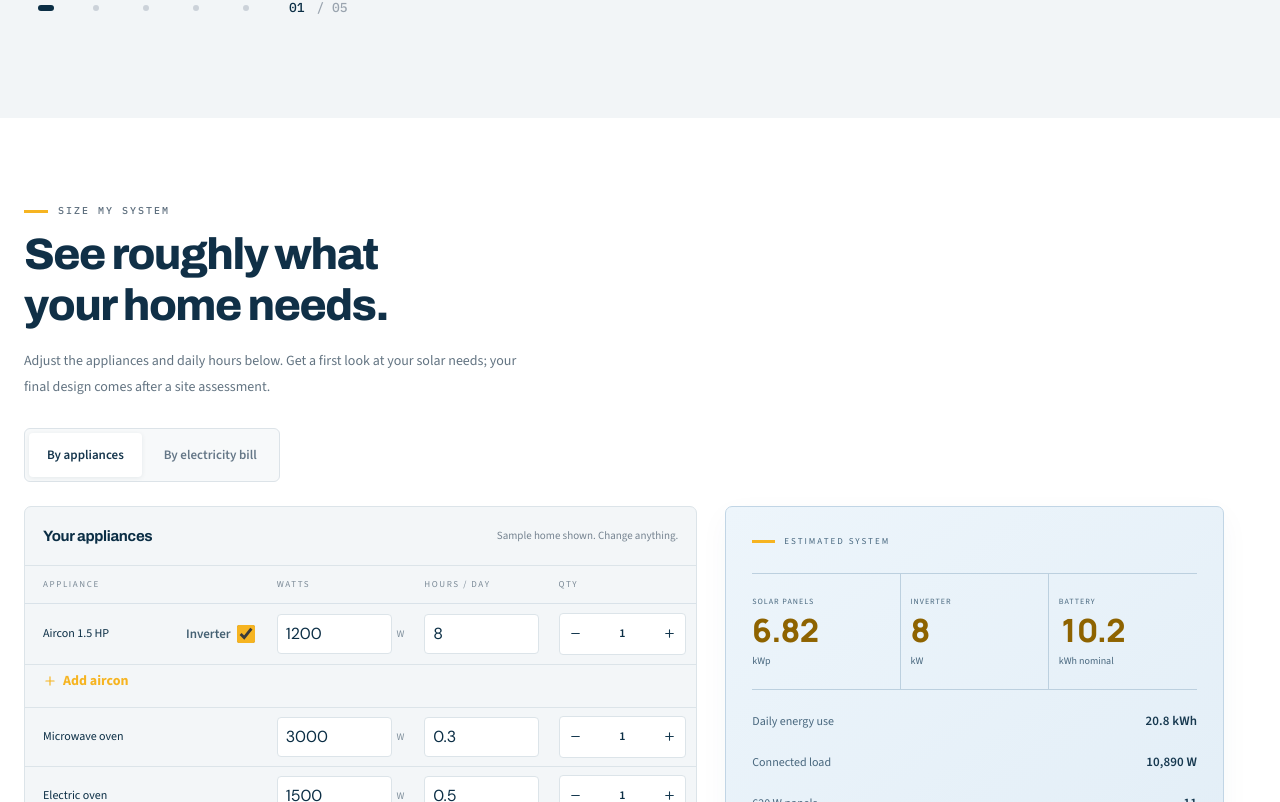
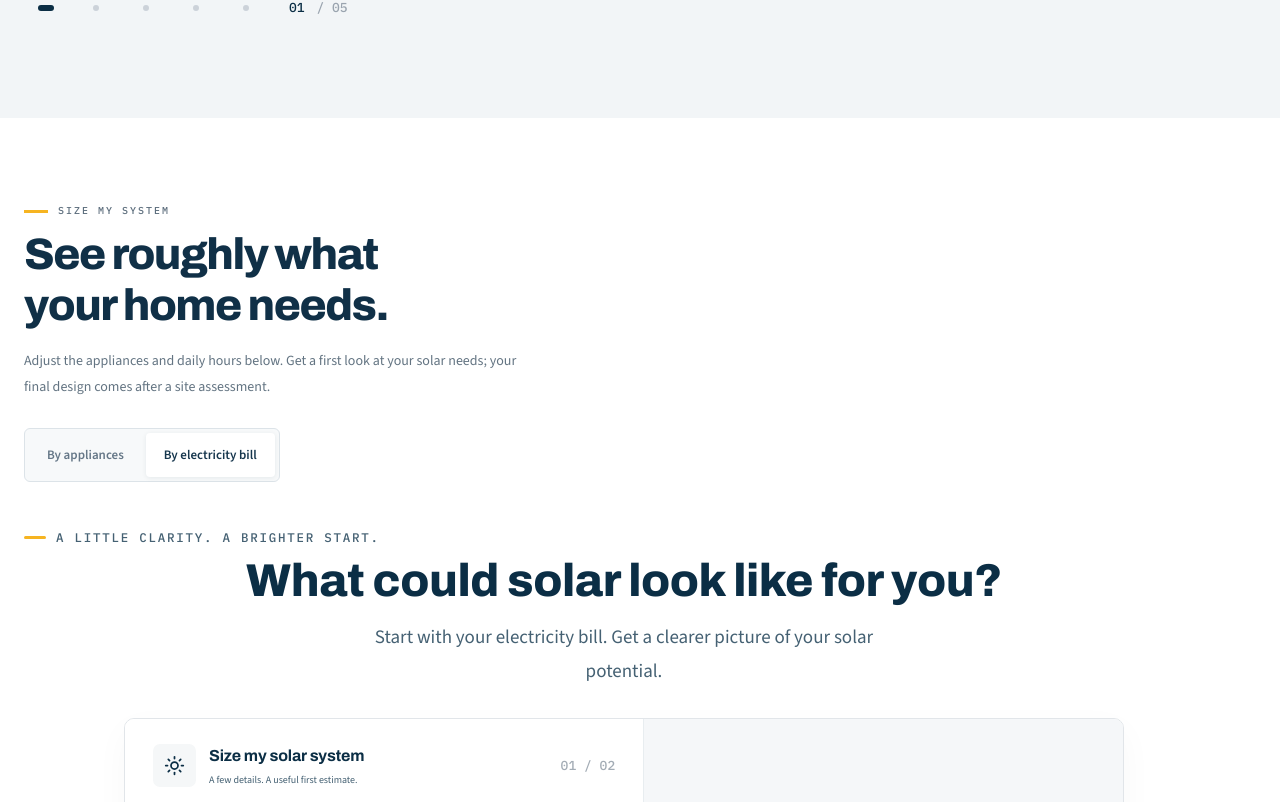
Before and after one commit to neilzkie14/aizek-renewables-web, a React (Vite) app: page / in a window 1280 px wide. Shown: the part 1998-2800 px from the top of the page. Built offline with nearby package versions, Linux system fonts and the light colour scheme.

Commit message:
Update SolarCalculator.tsx

```diff
--- a/src/components/SolarCalculator.tsx
+++ b/src/components/SolarCalculator.tsx
@@ -30,7 +30,7 @@ export default function SolarCalculator({ onQuote, onApplianceQuote }: {
   onQuote: (input: EstimateInput, result: EstimateResult) => void
   onApplianceQuote: (estimate: ApplianceEstimate) => void
 }) {
-  const [mode, setMode] = useState<'appliances' | 'bill'>('appliances')
+  const [mode, setMode] = useState<'appliances' | 'bill'>('bill')
   return <section className="calculator-section section appliance-section" id="calculator">
     <div className="container">
       <div className="appliance-section-heading">
```
